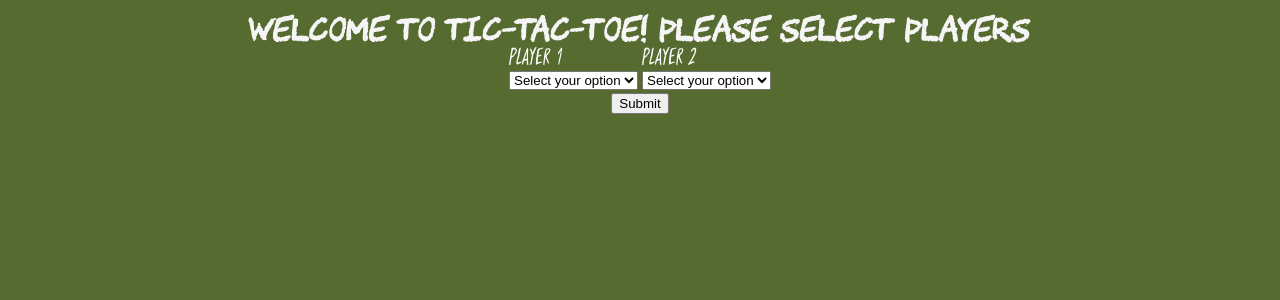
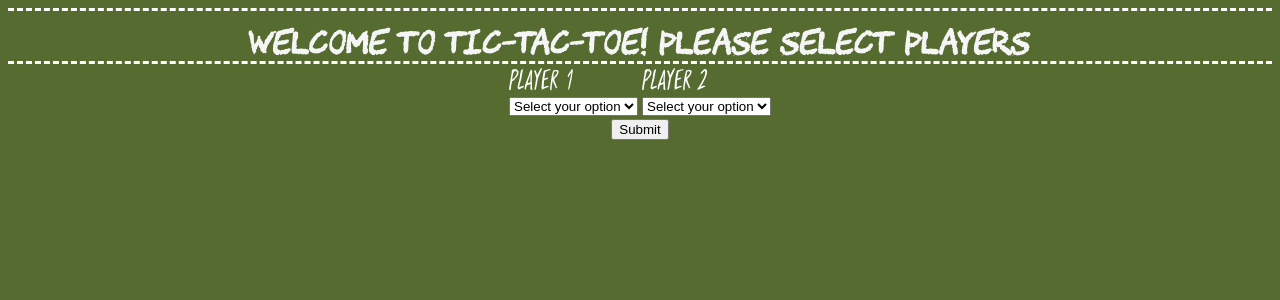
Before and after one commit to vnframe/tic_tac_toe, a Sinatra app: template views/index.erb in a window 1280 px wide. Shown: the top 300 px of the page. Run offline with Sinatra, Linux system fonts and the light colour scheme; the template is opened without the code that fills it, so the values that code supplies are empty.

Commit message:
css looks better

```diff
--- a/app.rb
+++ b/app.rb
@@ -17,7 +17,7 @@ enable :sessions
 # }
 # db = PG::Connection.new(db_params)
 get "/" do
-    session[:scoreboard] = db.exec("Select * From login_info")
+    #session[:scoreboard] = db.exec("Select * From login_info")
     session[:board] = Board.new
     erb :index, locals: {board: session[:board]}
 end
@@ -53,7 +53,7 @@ post "/select" do
     end
     session[:active] = session[:player1]
     if session[:human1] == "yes"
-        db.exec("INSERT INTO tictactoe_data(player1, player2) VALUES('#{session[:human_name_one]}', '#{session[:player_2]}')");
+       # db.exec("INSERT INTO tictactoe_data(player1, player2) VALUES('#{session[:human_name_one]}', '#{session[:player_2]}')");
         redirect "/board"
     # elsif session[:human2] == "yes"
     #     redirect "/board"
--- a/public/css/style.css
+++ b/public/css/style.css
@@ -17,12 +17,15 @@ body {
 }
 
 #welcome {
-    height: 35px;
+    height: 40px;
+    padding-top: 10px;
     font-size: 30px;
     font-family: 'chawp', 'chawpregular';
     font-weight: bold;
     color: whitesmoke;
     background-color: darkolivegreen;
+    border-top: dashed white;
+    border-bottom: dashed white;
 }
 
 .all_squares {
@@ -87,5 +90,17 @@ body {
 #players {
     color: white;
     font-family: 'Travelling', 'travellingregular';
-    font-size: 25px;
+    font-size: 30px;
 }
+
+#title_3 {
+    color: white;
+    font-family: 'Chawp', 'chawpregular';
+    font-size: 40px;
+}
+
+.names {
+    color: white;
+    font-family: 'Travelling', 'travellingregular';
+    font-size: 20px;
+}
--- a/views/check_over.erb
+++ b/views/check_over.erb
@@ -1,7 +1,7 @@
 
 <link rel="stylesheet" href="css/style.css">
 
-<center><h1 class='title_3'><%=end_game%></h1> </center>
+<center><h1 id='title_3'><%=end_game%></h1> </center>
 
 <table id="table_end">
 	<tr>
--- a/views/index.erb
+++ b/views/index.erb
@@ -22,7 +22,8 @@
             </select>
 
         </td>
-        <div id="enterName"></div>
+        <div class="names" id="enterName"></div>
+        <div class="names" id="enterName2">
         <td>
             <select required name='player2' onchange='generate2(this.options[selectedIndex].value)'>
                     <option value="" >Select your option</option>
@@ -33,7 +34,7 @@
             </select>
 
             </td>
-            <div id="enterName2">
+
         </tr>
     </table>
     <input type = "submit">
@@ -41,7 +42,7 @@
 <form>
 <script>
     function generate(player_type_choice) {
-        if (player_type_choice == 'Human')document.getElementById('enterName').innerHTML = 'Enter Player One Name: <input type = "text" name = "human_name" />';
+        if (player_type_choice == 'Human')document.getElementById('enterName').innerHTML = 'Enter Player One Name: <input type = "text" name = "human_name"/>';
 
         else document.getElementById('enterName').innerHTML = '';
         }
```
